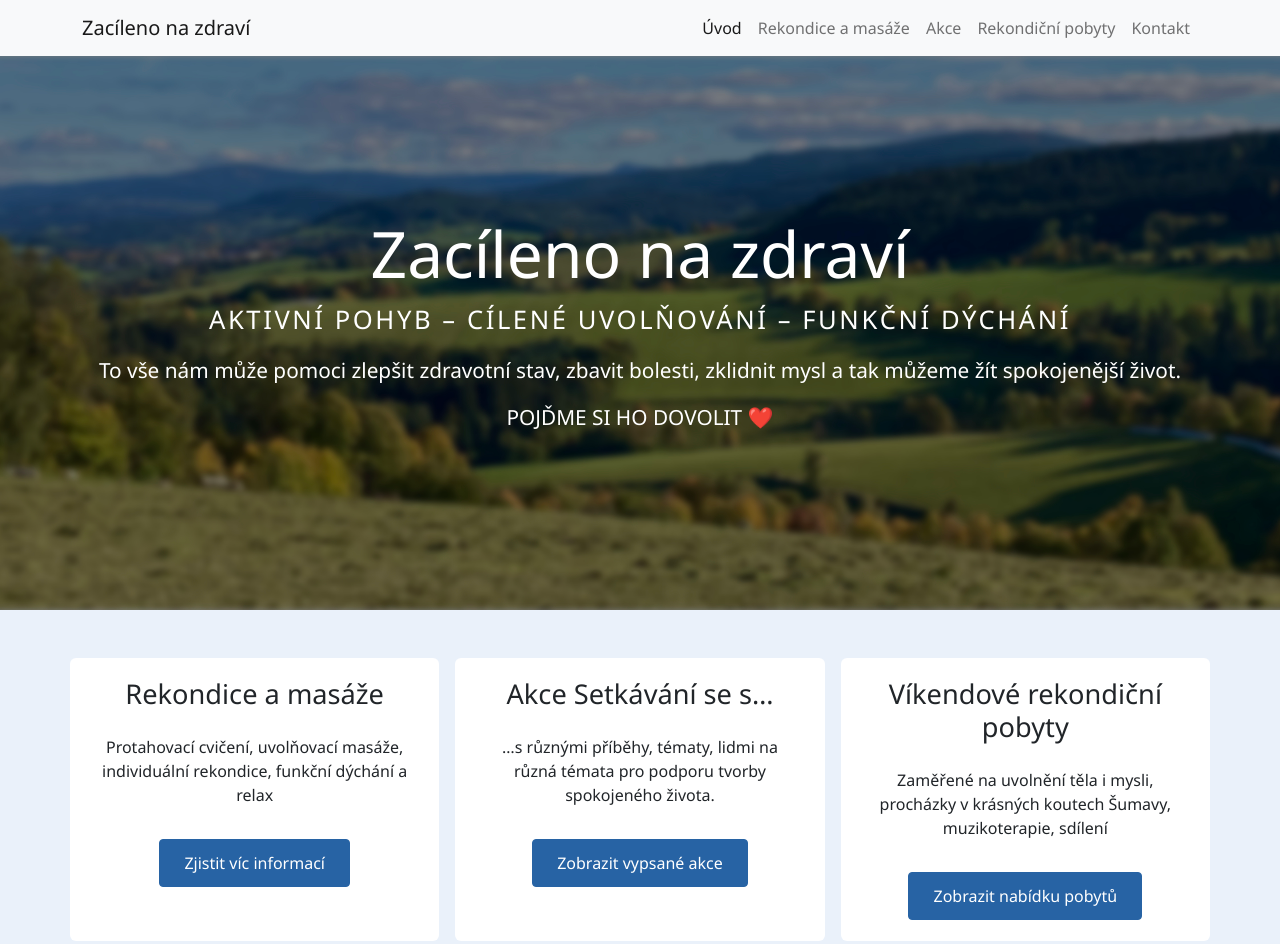
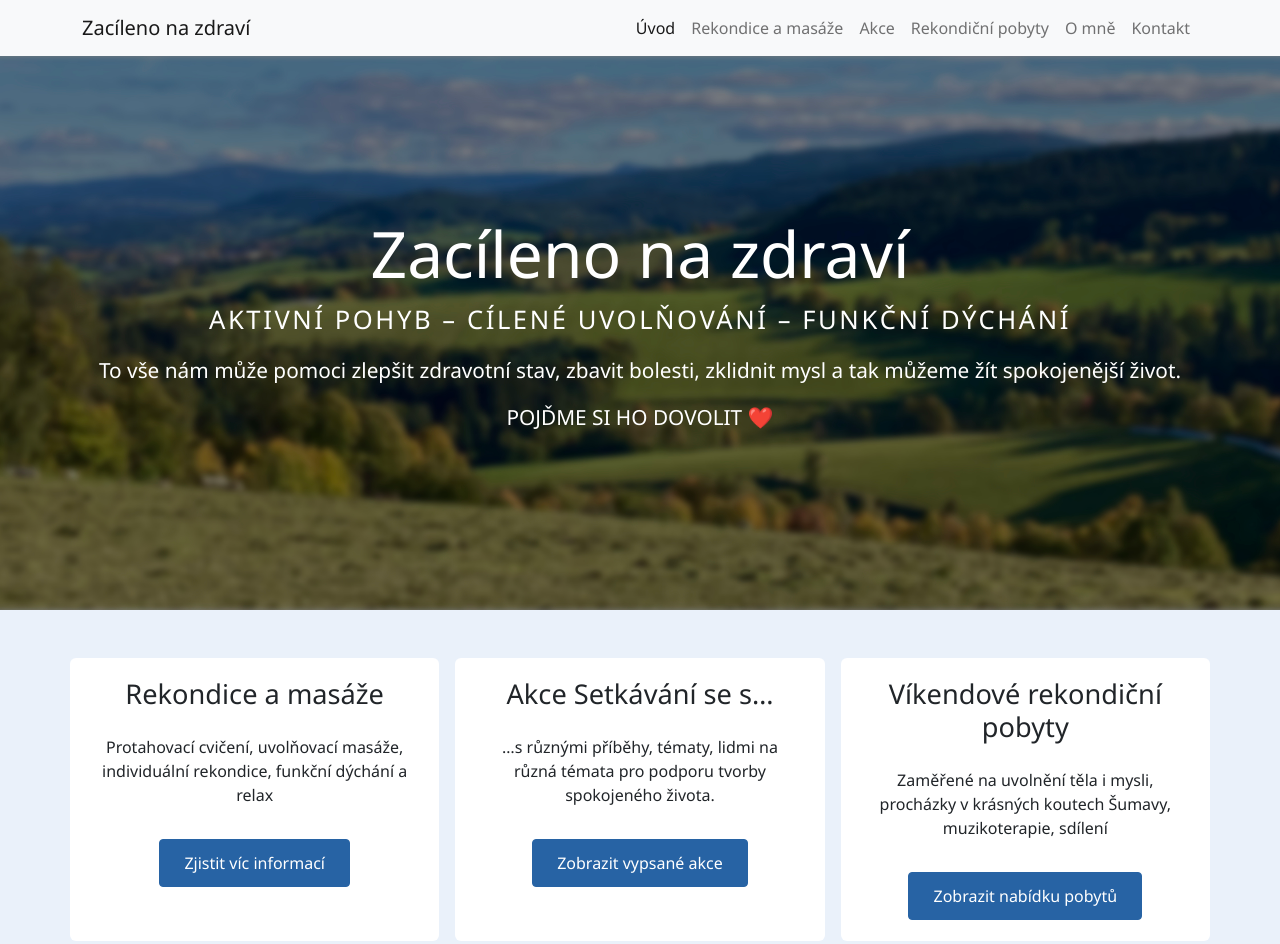
Before and after one commit to jpergler/zacilenonazdravi, a website built with Parcel: page src/index.html in a window 1280 px wide. Shown: the top 944 px of the page. Built offline with nearby package versions, Linux system fonts and the light colour scheme; files whose address does not match are found by name.

Commit message:
Add About me item to nav menu

```diff
--- a/src/index.html
+++ b/src/index.html
@@ -30,6 +30,9 @@
                 </li>
                 <li class="nav-item">
                     <a class="nav-link" href="#stays">Rekondiční pobyty</a>
+                </li>
+                <li class="nav-item">
+                    <a class="nav-link" href="#about-me">O mně</a>
                 </li>
                 <li class="nav-item">
                     <a class="nav-link" href="#contact">Kontakt</a>
```
